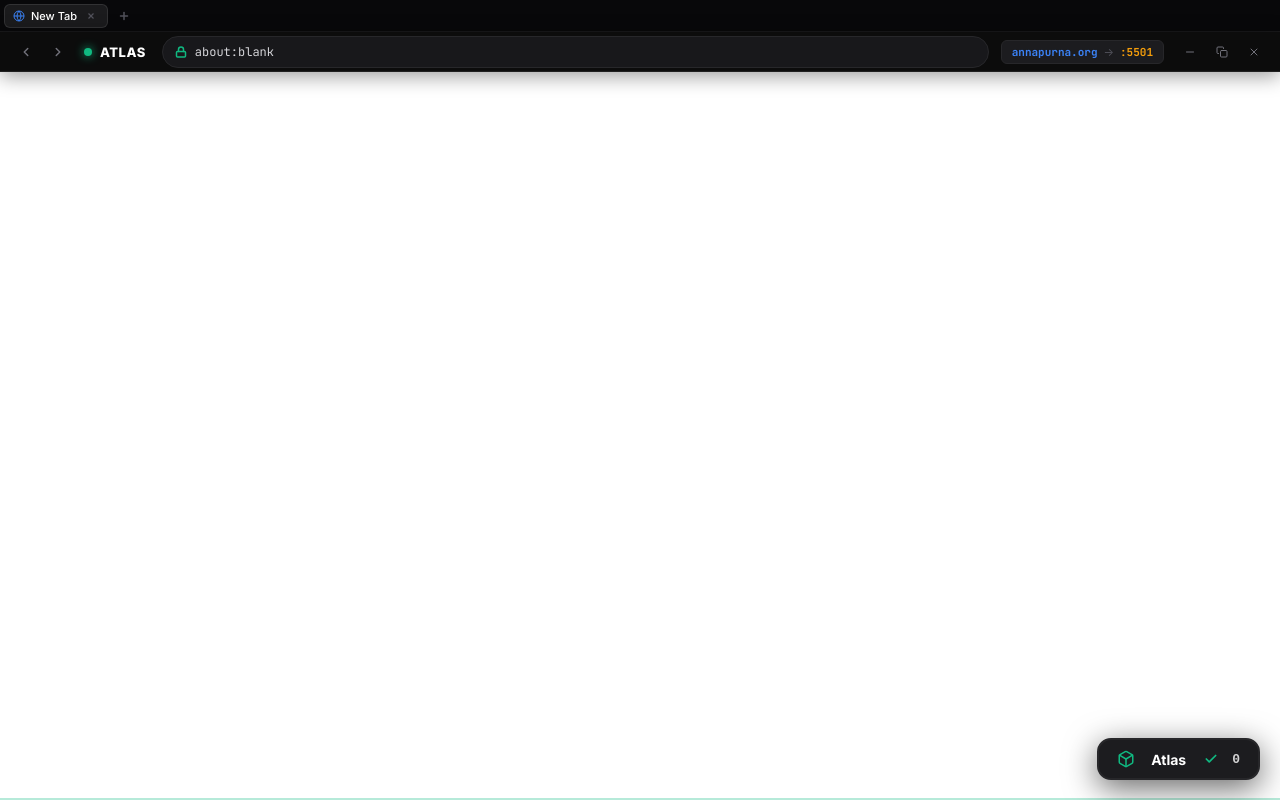
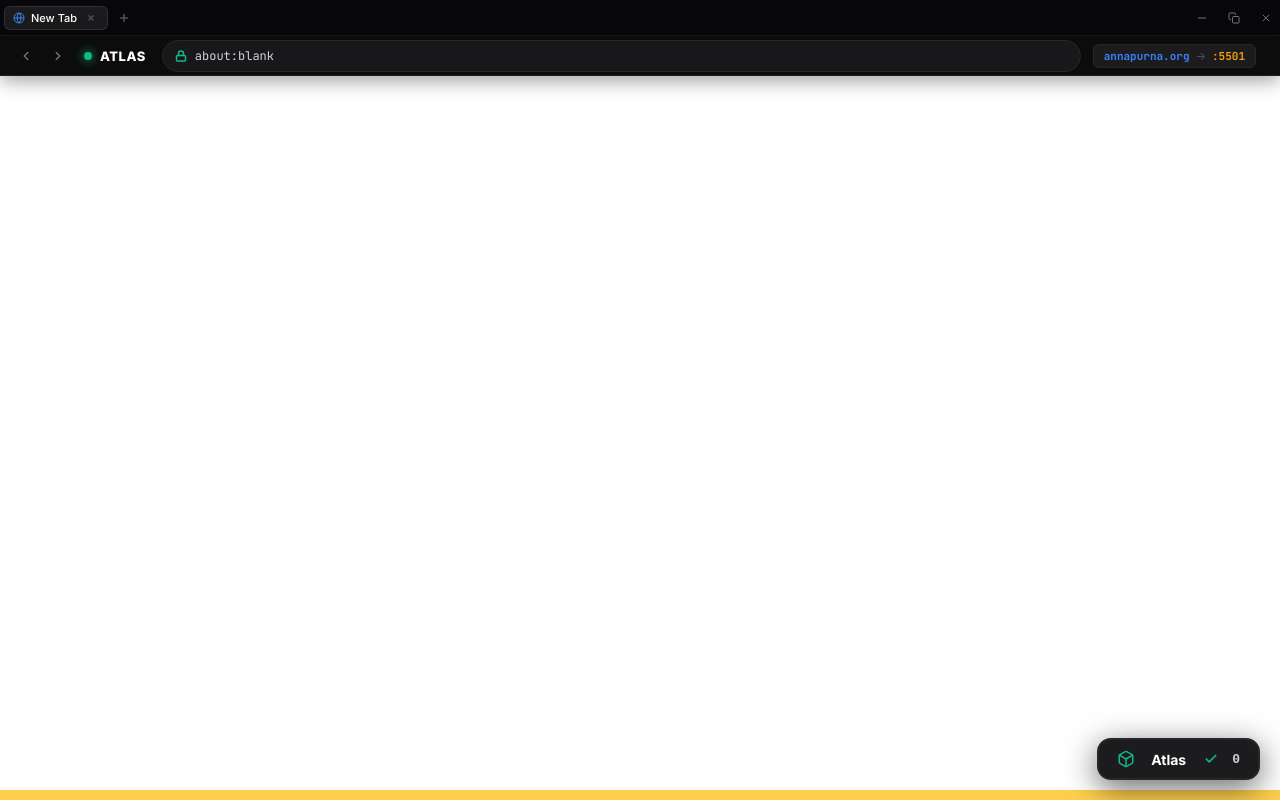
Before and after one commit to chirag-parmar16/atlas, a website built with Vite: page src/electron/index.html in a window 1280 px wide. Built offline with nearby package versions, Linux system fonts and the light colour scheme.

Commit message:
add bottom bar

```diff
--- a/src/electron/index.html
+++ b/src/electron/index.html
@@ -8,10 +8,23 @@
 </head>
 <body>
     <div id="atlas-tab-bar">
-        <!-- Tabs injected by tab-manager.ts -->
-        <button id="atlas-new-tab-btn" title="New Tab">
-            <svg width="12" height="12" viewBox="0 0 24 24" fill="none" stroke="currentColor" stroke-width="3" stroke-linecap="round" stroke-linejoin="round"><line x1="12" y1="5" x2="12" y2="19"/><line x1="5" y1="12" x2="19" y2="12"/></svg>
-        </button>
+        <div class="atlas-tab-scroll-container" id="atlas-tab-scroll-container">
+            <!-- Tabs injected by tab-manager.ts -->
+            <button id="atlas-new-tab-btn" title="New Tab">
+                <svg width="12" height="12" viewBox="0 0 24 24" fill="none" stroke="currentColor" stroke-width="3" stroke-linecap="round" stroke-linejoin="round"><line x1="12" y1="5" x2="12" y2="19"/><line x1="5" y1="12" x2="19" y2="12"/></svg>
+            </button>
+        </div>
+        <div class="hud-right">
+            <button class="win-control-btn" id="win-min-btn" title="Minimize">
+                <svg viewBox="0 0 24 24" fill="none" stroke="currentColor" stroke-width="2" stroke-linecap="round" stroke-linejoin="round"><line x1="5" y1="12" x2="19" y2="12"></line></svg>
+            </button>
+            <button class="win-control-btn" id="win-max-btn" title="Maximize">
+                <svg viewBox="0 0 24 24" fill="none" stroke="currentColor" stroke-width="2" stroke-linecap="round" stroke-linejoin="round"><rect x="9" y="9" width="13" height="13" rx="2" ry="2"></rect><path d="M5 15H4a2 2 0 0 1-2-2V4a2 2 0 0 1 2-2h9a2 2 0 0 1 2 2v1"></path></svg>
+            </button>
+            <button class="win-control-btn close" id="win-close-btn" title="Close Session">
+                <svg viewBox="0 0 24 24" fill="none" stroke="currentColor" stroke-width="2" stroke-linecap="round" stroke-linejoin="round"><line x1="18" y1="6" x2="6" y2="18"></line><line x1="6" y1="6" x2="18" y2="18"></line></svg>
+            </button>
+        </div>
     </div>
     <div class="hud-bar">
         <div class="hud-nav-btns">
@@ -34,17 +47,6 @@
             <span class="tag-domain" id="tag-domain">annapurna.org</span>
             <span class="tag-arrow">→</span>
             <span class="tag-port" id="tag-port">:5501</span>
-        </div>
-        <div class="hud-right">
-            <button class="win-control-btn" id="win-min-btn" title="Minimize">
-                <svg viewBox="0 0 24 24" fill="none" stroke="currentColor" stroke-width="2" stroke-linecap="round" stroke-linejoin="round"><line x1="5" y1="12" x2="19" y2="12"></line></svg>
-            </button>
-            <button class="win-control-btn" id="win-max-btn" title="Maximize">
-                <svg viewBox="0 0 24 24" fill="none" stroke="currentColor" stroke-width="2" stroke-linecap="round" stroke-linejoin="round"><rect x="9" y="9" width="13" height="13" rx="2" ry="2"></rect><path d="M5 15H4a2 2 0 0 1-2-2V4a2 2 0 0 1 2-2h9a2 2 0 0 1 2 2v1"></path></svg>
-            </button>
-            <button class="win-control-btn close" id="win-close-btn" title="Close Session">
-                <svg viewBox="0 0 24 24" fill="none" stroke="currentColor" stroke-width="2" stroke-linecap="round" stroke-linejoin="round"><line x1="18" y1="6" x2="6" y2="18"></line><line x1="6" y1="6" x2="18" y2="18"></line></svg>
-            </button>
         </div>
     </div>
     <div class="main-content" id="webview-container">
--- a/src/electron/renderer.css
+++ b/src/electron/renderer.css
@@ -135,23 +135,31 @@ body {
     flex: 1; /* Fallback */
 }
 
-/* --- TAB BAR --- */
 #atlas-tab-bar {
-    height: 32px;
+    height: 36px;
     background: rgba(9, 9, 11, 0.98);
     border-bottom: 1px solid rgba(255,255,255,0.07);
+    display: flex;
+    align-items: center;
+    justify-content: space-between;
+    -webkit-app-region: drag;
+    user-select: none;
+    flex-shrink: 0;
+    padding-left: 4px;
+}
+
+.atlas-tab-scroll-container {
     display: flex;
     align-items: center;
     overflow-x: auto;
     overflow-y: hidden;
     gap: 2px;
-    padding: 0 4px;
+    flex: 1;
+    height: 100%;
     -webkit-app-region: no-drag;
-    user-select: none;
-    flex-shrink: 0;
 }
 
-#atlas-tab-bar::-webkit-scrollbar { height: 0; }
+.atlas-tab-scroll-container::-webkit-scrollbar { height: 0; }
 
 .atlas-tab {
     display: flex;
@@ -410,7 +418,7 @@ webview {
 
 /* --- ACCENT DECOR --- */
 .bottom-accent {
-    position: fixed; bottom: 0; left: 0; width: 100%; height: 2px;
-    background: #10b981; z-index: 10000; pointer-events: none;
-    opacity: 0.3;
+    position: fixed; bottom: 0; left: 0; width: 100%; height: 10px;
+    background: #ffbb00; z-index: 10000; pointer-events: none;
+    opacity: 0.7;
 }
--- a/src/electron/renderer.ts
+++ b/src/electron/renderer.ts
@@ -22,7 +22,7 @@ loadTools();
 
 console.log('[Atlas] Host HUD Initialized');
 const urlInput = document.getElementById('hud-url-input') as HTMLInputElement;
-const tabBar = document.getElementById('atlas-tab-bar') as HTMLElement;
+const tabBar = document.getElementById('atlas-tab-scroll-container') as HTMLElement;
 const webviewContainer = document.getElementById('webview-container') as HTMLElement;
 
 // Parse Domain/Port from URL params
```
